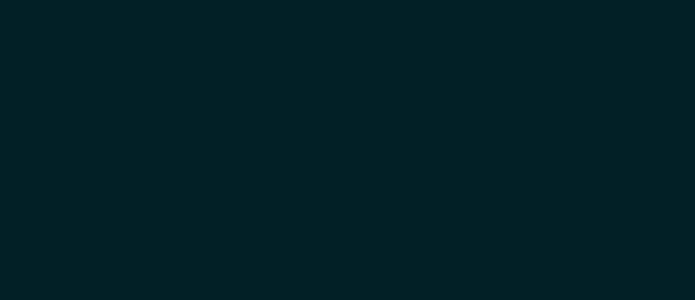
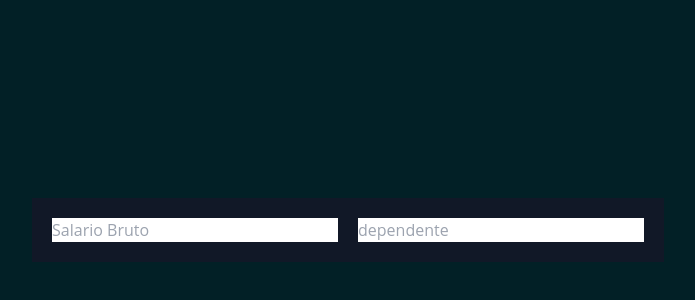
Before and after one commit to Ronaldjga/calculadora, a Next.js app: page /incomeTaxCalculator in a window 1280 px wide. Shown: the part 170-470 px from the top of the page, without its empty margins (292-987 px from the left). Built offline with nearby package versions, Linux system fonts and the light colour scheme.

Commit message:
incomeTaxCalculator
start inputs components

```diff
--- a/pages/commonCalculator.js
+++ b/pages/commonCalculator.js
@@ -1,10 +1,14 @@
-import react, { useState } from "react"
+import react, { useState, useEffect } from "react"
 import next from "next"
 import { useEffect } from "react"
 import { ButtonAdd, ButtonEqual, ButtonClear, ButtonEquations, ButtonRemoveLast } from "../src/components/buttons"
 
 export default function CommonCalculatorPage() {
     const [tela, setTela] = react.useState('')
+
+    react.useEffect(() => {
+        tela
+    })
 
     return (
         <html lang="pt-BR">
--- a/pages/incomeTaxCalculator.js
+++ b/pages/incomeTaxCalculator.js
@@ -1,17 +1,31 @@
-import react from "react"
+import react, { useState } from "react"
 import next from "next"
+import { GrossSalary } from "../src/components/incomeTaxInputs"
+
 
 export default function incomeTaxCalculator() {
+    const [numberDependents, setNumberDependents] = react.useState('')
+
     return (
         <html lang="pt-BR">
             <head>
-                <meta charset="UTF-8"/>
-                <meta http-equiv="X-UA-Compatible" content="IE=edge"/>
-                <meta name="viewport" content="width=device-width, initial-scale=1.0"/>
+                <meta charset="UTF-8" />
+                <meta http-equiv="X-UA-Compatible" content="IE=edge" />
+                <meta name="viewport" content="width=device-width, initial-scale=1.0" />
                 <title>Calculadora de Imposto de renda</title>
             </head>
             <body className="bg-darkBluePrimary">
+                <div
+                    className="w-full h-full flex flex-col items-center justify-center p-2 gap-5"
+                >
+                    <div
+                        className="bg-gray-900 w-2/4 flex gap-5 p-5"
+                    >
+                        <GrossSalary></GrossSalary>
+                        <input type={`text`} placeholder="dependente" className="w-2/4" />
 
+                    </div>
+                </div>
             </body>
         </html>
     )
--- /dev/null
+++ b/src/components/incomeTaxInputs.js
@@ -0,0 +1,18 @@
+import react, { useState } from "react";
+
+export function GrossSalary() {
+    const [grossSalary, setGrossSalary] = react.useState('')
+
+    return (
+        <input
+            type={`text`}
+            placeholder="Salario Bruto"
+            className="w-2/4"
+            value={grossSalary}
+            onChange={(e) => {
+                const valor = e.target.value;
+                setGrossSalary(valor)
+            }}
+        />
+    )
+}
```
